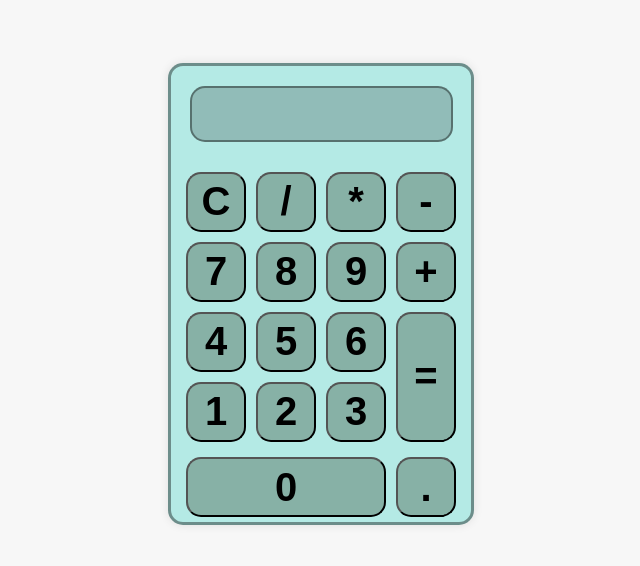
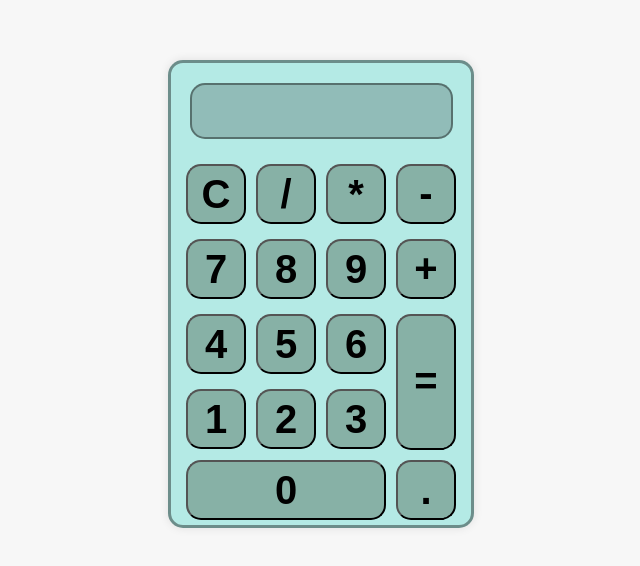
Before and after one commit to Wanderson-Oliveira/calculadorasimples, a plain HTML site: page index.html in a window 1280 px wide. Shown: the part 106-672 px from the top of the page, without its empty margins (319-959 px from the left). Drawn offline with Linux system fonts and the light colour scheme.

Commit message:
Update style.css

```diff
--- a/style.css
+++ b/style.css
@@ -40,7 +40,7 @@ body {
     flex-direction: column;
     align-items: center;
     justify-content: center;
-    margin: 5px 0;
+    gap: 5px;
 }
 .baixo{
     width: 100%;
@@ -50,13 +50,13 @@ body {
 button{
     width: 60px;
     aspect-ratio: 1 / 1;
-    margin: 5px;
     border-radius: 15px;
     background-color: rgb(135, 177, 166);
     color: black;
     font-size: 40px;
     font-weight: bolder;
     cursor: pointer;
+    margin: 5px;
 }
 button:hover{
     background-color: rgb(2, 214, 168);
@@ -65,7 +65,7 @@ button:hover{
 
 button.maior{
     width: 60px;
-    aspect-ratio: 1 / 2.18;
+    aspect-ratio: 1 / 2.28;
     margin: 5px;
 }
 button.largo {
```
